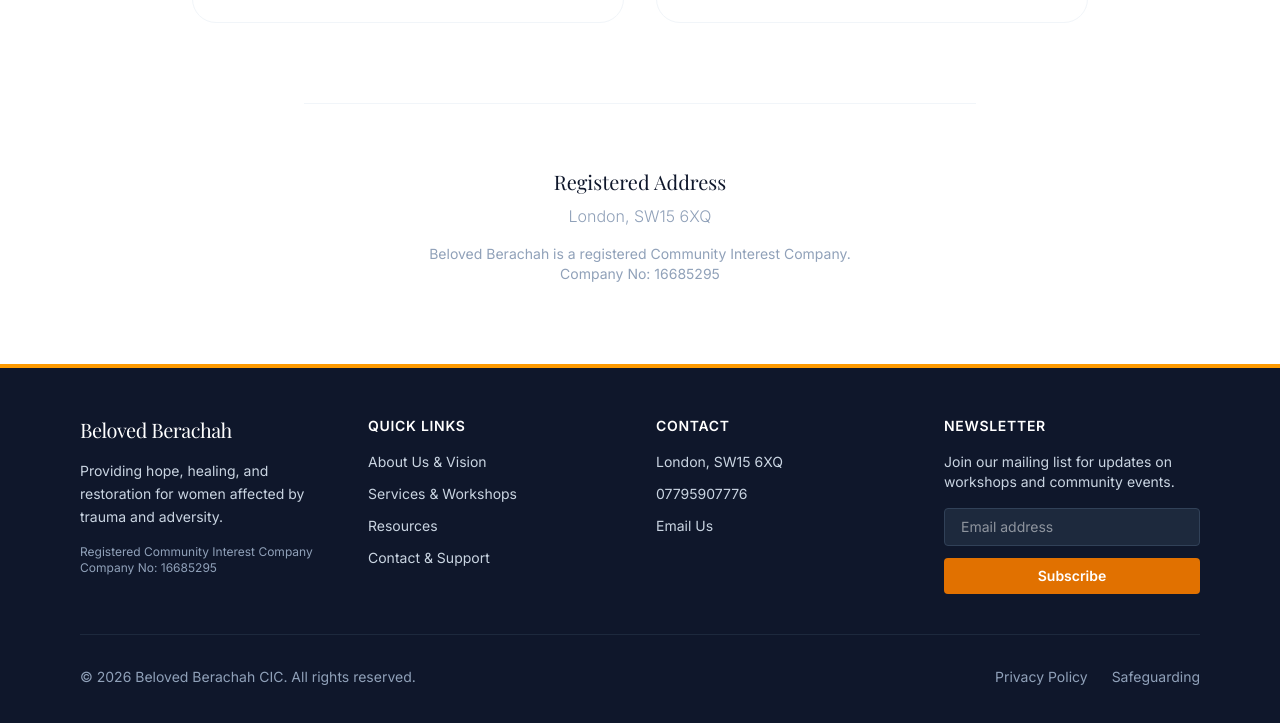
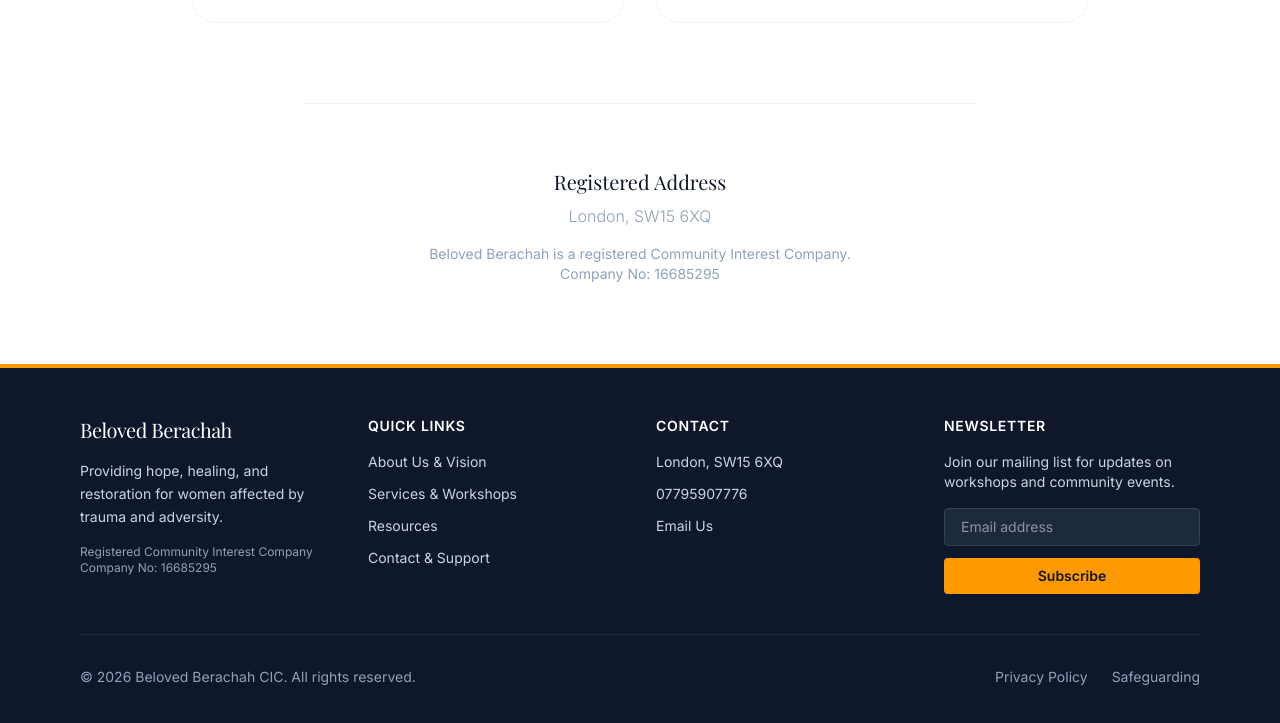
Before and after one commit to theprice1/beloved-berachah-website, a website: page contact.html in a window 1280 px wide. Shown: the part 1127-1850 px from the top of the page. Drawn offline with nearby package versions, Linux system fonts and the light colour scheme.

Commit message:
Update footer button contrast on services.html to resolve final accessibility warning

```diff
--- a/contact.html
+++ b/contact.html
@@ -396,7 +396,7 @@
               />
               <button
                 type="submit"
-                class="bg-amber-600 hover:bg-amber-700 text-white font-semibold py-2 px-4 rounded transition text-sm"
+                class="bg-amber-500 hover:bg-amber-600 text-slate-900 font-semibold py-2 px-4 rounded transition text-sm"
               >
                 Subscribe
               </button>
```
Also changed, not shown: about.html (+1 -1 lines), donate.html (+1 -1 lines), resources.html (+1 -1 lines), services.html (+1 -1 lines).
